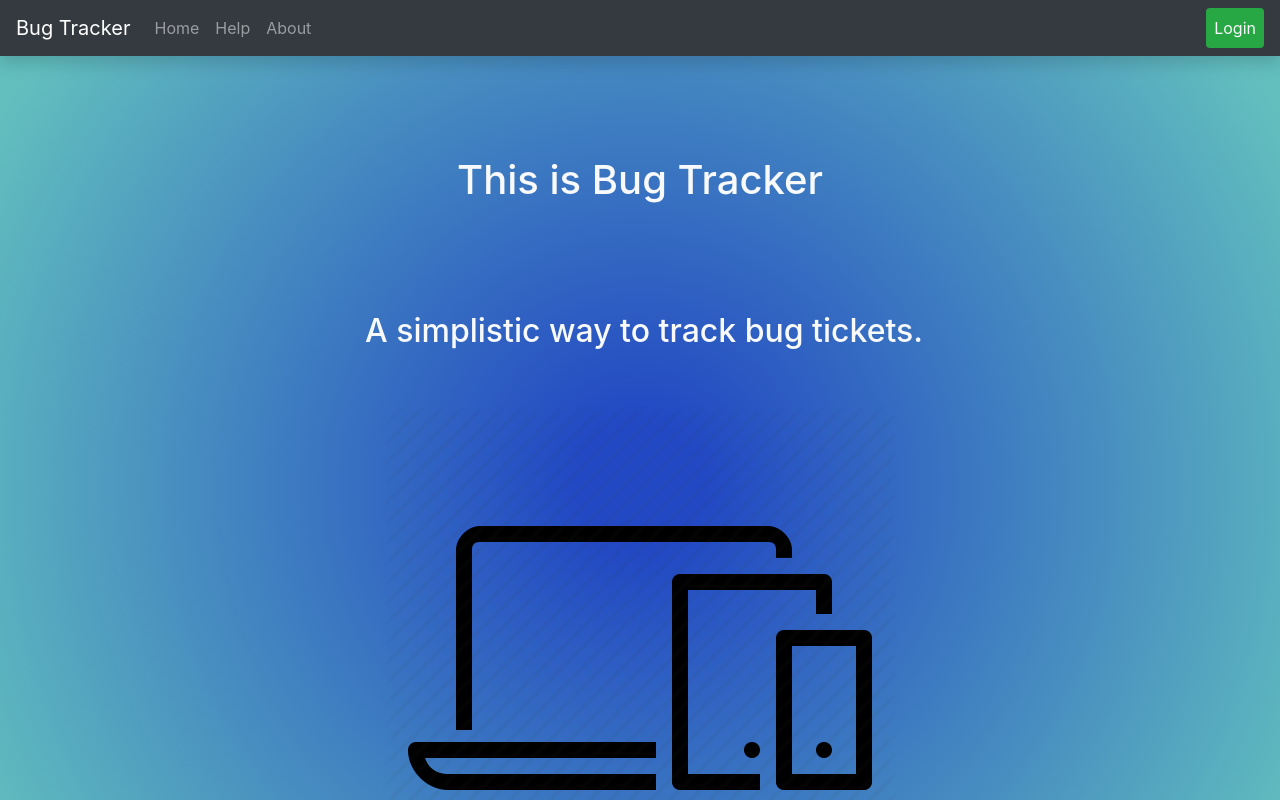
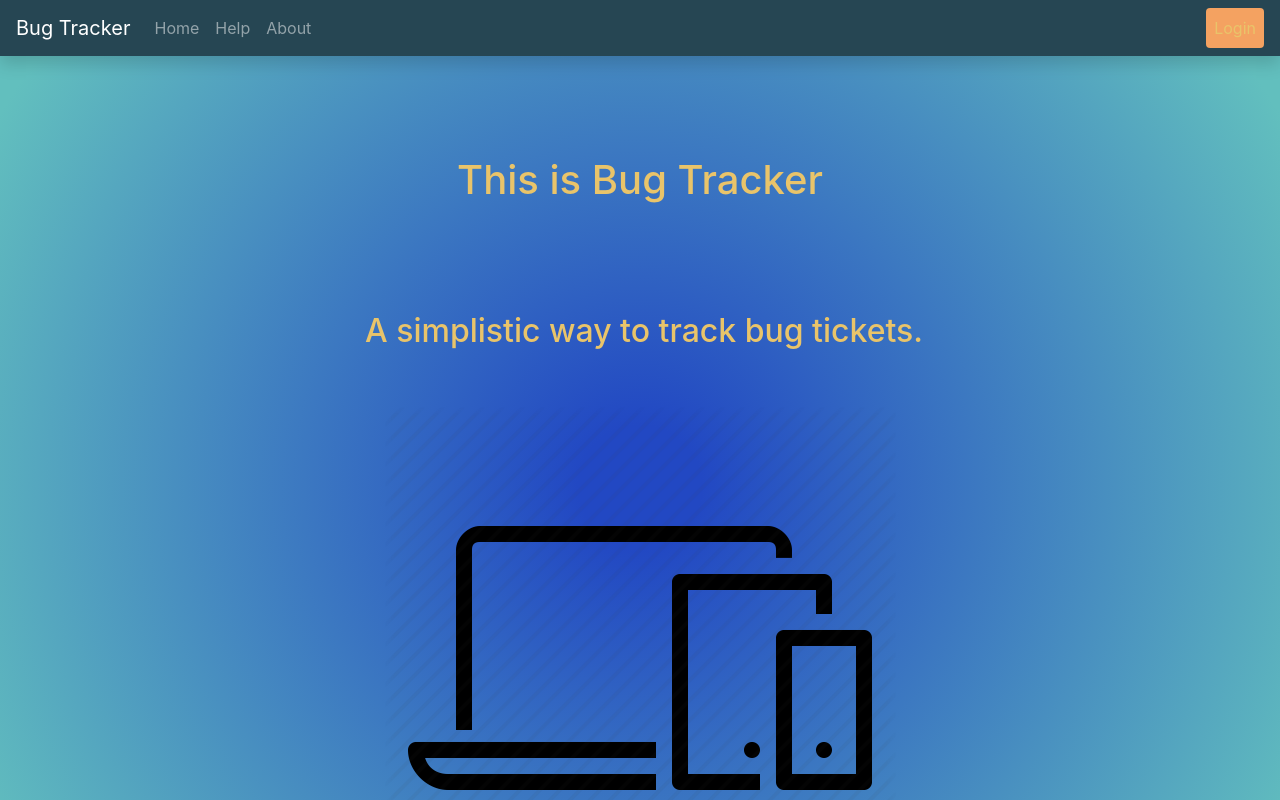
Before and after one commit to 8connor/bugTracker, a React (Create React App) app in the folder frontEnd/: page / in a window 1280 px wide. Shown: the top 800 px of the page. Built offline with nearby package versions, Linux system fonts and the light colour scheme.

Commit message:
Working on color palette.

```diff
--- a/frontEnd/package.json
+++ b/frontEnd/package.json
@@ -11,6 +11,7 @@
     "animejs": "^3.2.1",
     "axios": "^0.21.1",
     "bootstrap": "^4.5.3",
+    "node-sass": "^4.14.1",
     "react": "^17.0.1",
     "react-bootstrap": "^1.4.0",
     "react-dom": "^17.0.1",
--- a/frontEnd/src/App.js
+++ b/frontEnd/src/App.js
@@ -6,6 +6,7 @@ import Help from "./Components/Help";
 import About from "./Components/About";
 import Footer from "./Components/Footer";
 import 'bootstrap/dist/css/bootstrap.min.css';
+import "./Assets/index.scss"
 import {
   BrowserRouter as Router,
   Switch,
--- /dev/null
+++ b/frontEnd/src/Assets/index.scss
@@ -0,0 +1,9 @@
+$theme-colors: (
+  "dark": #264653,
+  "primary": #2a9d8f,
+  "light": #e9c46a,
+  "success": #f4a261,
+  "danger": #e76f51,
+);
+
+@import "~bootstrap/scss/bootstrap";
```
Also changed, not shown: 2 other files (tests, documents, lock files or other folders).
